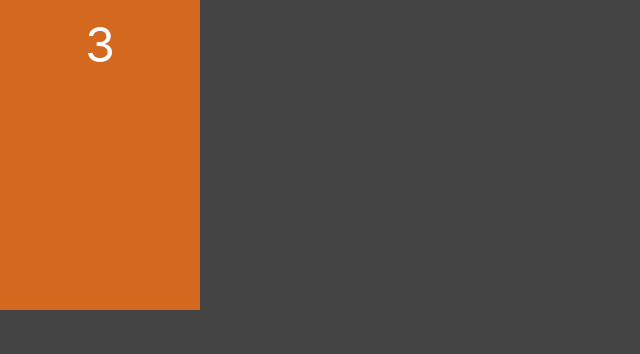
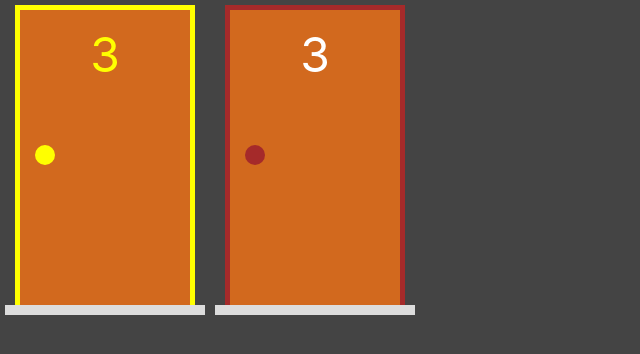
Before and after one commit to eduruiz333/monty-hall, a Next.js app: page / in a window 1280 px wide. Shown: the top 354 px of the page, without its empty margins (0-640 px from the left). Built offline with nearby package versions, Linux system fonts and the light colour scheme.

Commit message:
Criação de componente e classe da porta

```diff
--- a/components/Porta.jsx
+++ b/components/Porta.jsx
@@ -1,13 +1,16 @@
 import styles from "../styles/Porta.module.css"
 
 export default function Porta(props) {
+    const selecionada = props.selecionada ? styles.selecionada : ''
     return (
         <div className={styles.area}>
-            <div className={styles.estrutura}>
+            <div className={`${styles.estrutura} ${selecionada}`}>
                 <div className={styles.porta}>
                     <div className={styles.numero}>3</div>
+                    <div className={styles.macaneta}></div>
                 </div>
             </div>
+            <div className={styles.chao}></div>
         </div>
     )
 }
--- a/pages/index.jsx
+++ b/pages/index.jsx
@@ -2,7 +2,8 @@ import Porta from "../components/Porta.jsx";
 
 export default function Home() {
   return (
-    <div>
+    <div style={{display: "flex"}}>
+      <Porta selecionada />
       <Porta />
     </div>
   )
--- a/styles/Porta.module.css
+++ b/styles/Porta.module.css
@@ -1,8 +1,26 @@
+.area {
+    position: relative;
+    display: flex;
+    flex-direction: column;
+    align-items: center;
+    width: var(--area-porta-largura);
+    height: var(--area-porta-altura);
+    margin: 5px;
+}
+
+.estrutura {
+    display: flex;
+    flex-grow: 1;
+    border: solid 5px brown;
+    border-bottom: 0;
+    width: 90%;
+}
+
 .porta {
     display: flex;
     flex-direction: column;
-    width: 200px;
-    height: 310px;
+    align-items: center;
+    flex-grow: 1;
     background-color: chocolate;
     align-items: center;
     padding: 15px;
@@ -11,3 +29,30 @@
 .numero {
     font-size: 3rem;
 }
+
+.macaneta {
+    position: absolute;
+    align-self: flex-start;
+    top: calc(.45 * var(--area-porta-altura));
+    height: var(--altura-macaneta);
+    width: var(--largura-macaneta);
+    border-radius: 50%;
+    background-color: brown;
+}
+
+.chao {
+    height: 10px;
+    width: 100%;
+    background-color: #ddd;
+}
+
+.selecionada {
+    border: solid 5px yellow;
+    border-bottom: 0;
+}
+.selecionada .numero{
+    color: yellow;
+}
+.selecionada .macaneta{
+    background-color: yellow;
+}
--- a/styles/globals.css
+++ b/styles/globals.css
@@ -16,3 +16,11 @@ a {
 * {
   box-sizing: border-box;
 }
+
+:root {
+  --area-porta-altura: 310px;
+  --area-porta-largura: 200px;
+
+  --largura-macaneta: 20px;
+  --altura-macaneta: 20px;
+}
```
Also changed, not shown: model/porta.js (added, +60 -0 lines).
